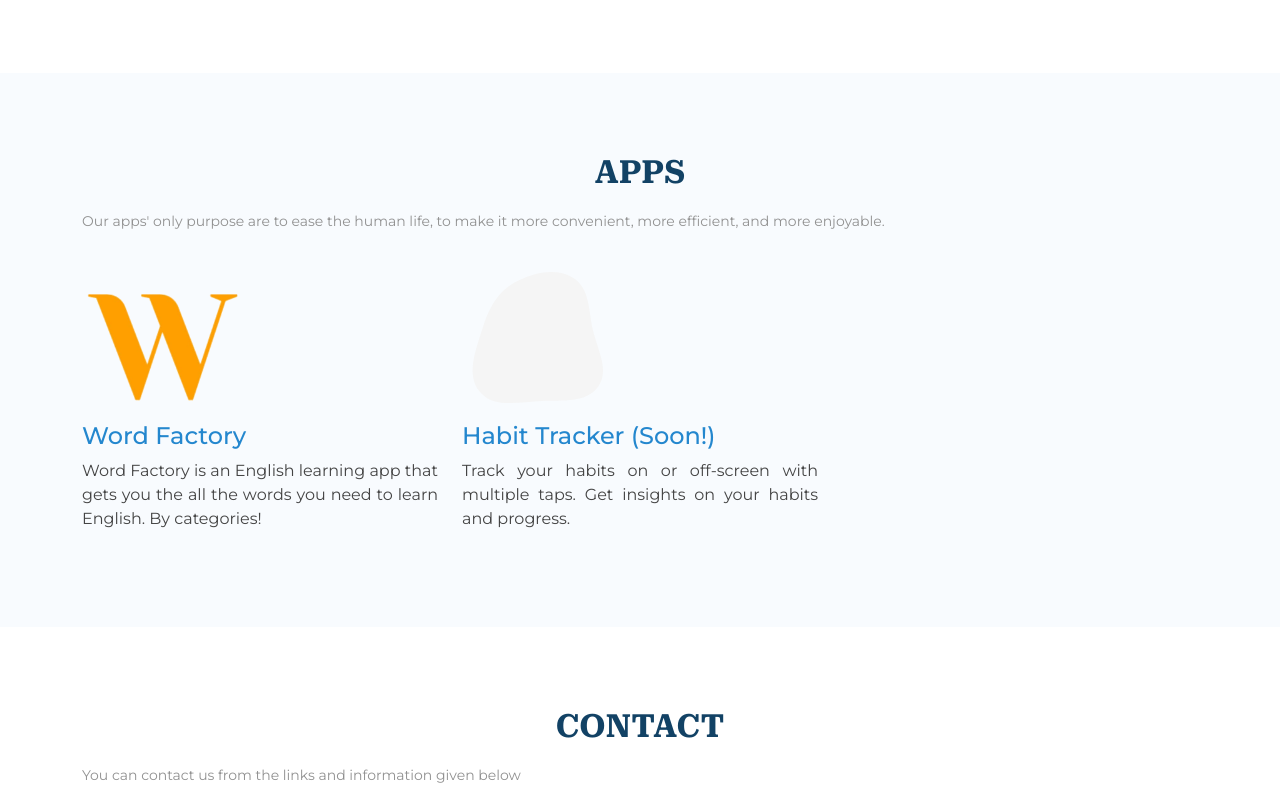
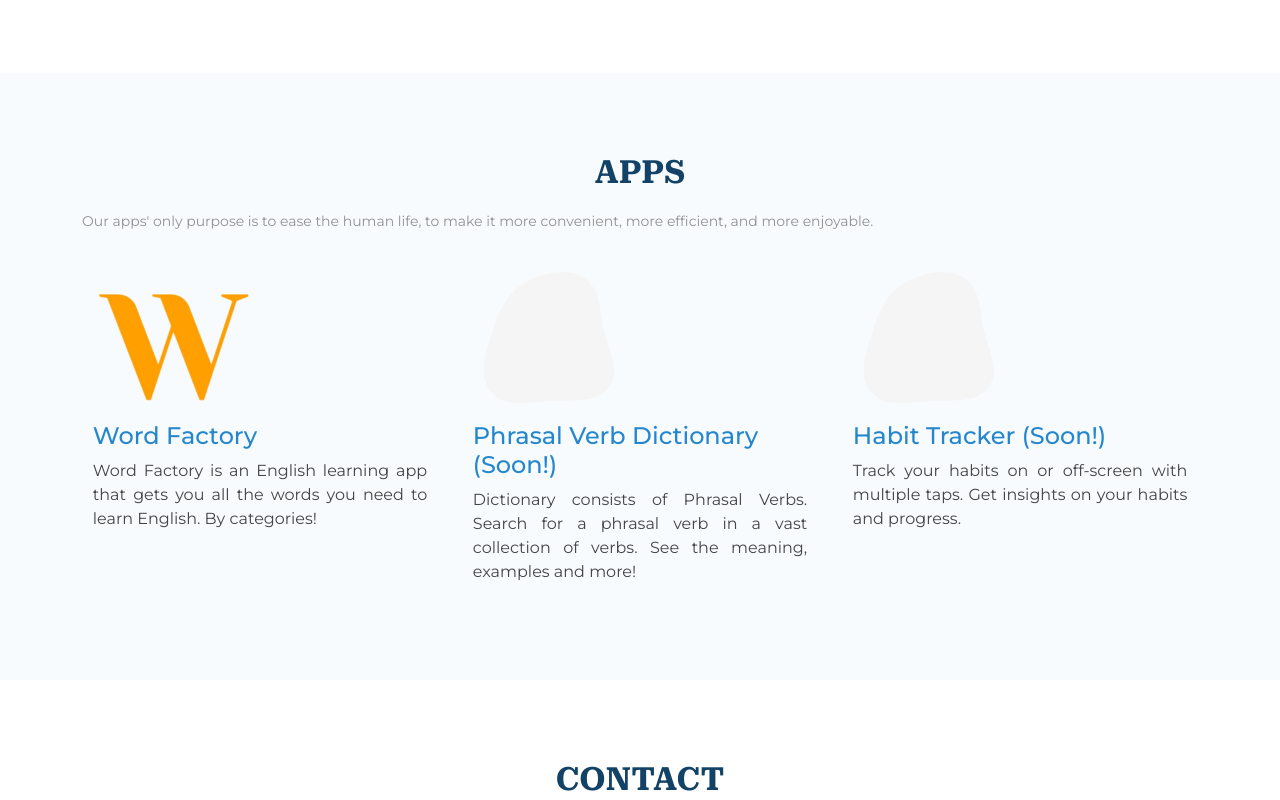
Before and after one commit to gzknp/gzknp.github.io, a plain HTML site: page index.html in a window 1280 px wide. Shown: the part 632-1432 px from the top of the page. Drawn offline with Linux system fonts and the light colour scheme.

Commit message:
Phr. verb. app eklendi. 1-2 typo fixed.

```diff
--- a/assets/css/style.css
+++ b/assets/css/style.css
@@ -40,6 +40,11 @@ li {
   font-family: "Montserrat", serif;
   color: #444444;
   text-align: justify;
+}
+
+.padding-between-cards {
+  padding-left: 2%;
+  padding-right: 2%;
 }
 
 h1,
--- a/index.html
+++ b/index.html
@@ -115,14 +115,14 @@
           <div class="section-title">
             <h2>Apps</h2>
             <p>
-              Our apps' only purpose are to ease the human life, to make it more
+              Our apps' only purpose is to ease the human life, to make it more
               convenient, more efficient, and more enjoyable.
             </p>
           </div>
 
           <div class="row">
             <div
-              class="col-lg-4 col-md-6 d-flex align-items-stretch"
+              class="col-lg-4 col-md-6 d-flex align-items-stretch padding-between-cards"
               data-aos="zoom-in"
               data-aos-delay="100"
             >
@@ -138,13 +138,49 @@
                   <a href="word-factory">Word Factory</a>
                 </h4>
                 <p style="text-align: justify">
-                  Word Factory is an English learning app that gets you the all
-                  the words you need to learn English. By categories!
+                  Word Factory is an English learning app that gets you all the
+                  words you need to learn English. By categories!
                 </p>
               </div>
             </div>
+            <!-- Phrasal Verb Dictionary Card - start -->
             <div
-              class="col-lg-4 col-md-6 d-flex align-items-stretch"
+              class="col-lg-4 col-md-6 d-flex align-items-stretch padding-between-cards"
+              data-aos="zoom-in"
+              data-aos-delay="100"
+            >
+              <div class="icon-box iconbox-blue">
+                <div class="icon">
+                  <svg
+                    width="10em"
+                    height="10em"
+                    viewBox="0 0 600 600"
+                    xmlns="http://www.w3.org/2000/svg"
+                  >
+                    <path
+                      stroke="none"
+                      stroke-width="0"
+                      fill="#f5f5f5"
+                      d="M300,521.0016835830174C376.1290562159157,517.8887921683347,466.0731472004068,529.7835943286574,510.70327084640275,468.03025145048787C554.3714126377745,407.6079735673963,508.03601936045806,328.9844924480964,491.2728898941984,256.3432110539036C474.5976632858925,184.082847569629,479.9380746630129,96.60480741107993,416.23090153303,58.64404602377083C348.86323505073057,18.502131276798302,261.93793281208167,40.57373210992963,193.5410806939664,78.93577620505333C130.42746243093433,114.334589627462,98.30271207620316,179.96522072025542,76.75703585869454,249.04625023123273C51.97151888228291,328.5150500222984,13.704378332031375,421.85034740162234,66.52175969318436,486.19268352777647C119.04800174914682,550.1803526380478,217.28368757567262,524.383925680826,300,521.0016835830174"
+                    ></path>
+                  </svg>
+                </div>
+                <h4>
+                  <a href="phrasal-verb-dict/"
+                    >Phrasal Verb Dictionary (Soon!)</a
+                  >
+                </h4>
+                <p style="text-align: justify">
+                  Dictionary consists of Phrasal Verbs. Search for a phrasal
+                  verb in a vast collection of verbs. See the meaning, examples
+                  and more!
+                </p>
+              </div>
+            </div>
+            <!-- Phrasal Verb Dictionary Card - end -->
+            <!-- Habit Tracker Card - end -->
+            <div
+              class="col-lg-4 col-md-6 d-flex align-items-stretch padding-between-cards"
               data-aos="zoom-in"
               data-aos-delay="100"
             >
@@ -173,6 +209,7 @@
                 </p>
               </div>
             </div>
+            <!-- Habit Tracker Card - end -->
           </div>
         </div>
       </section>
--- a/styles.css
+++ b/styles.css
@@ -26,6 +26,11 @@ body {
   padding: 5%;
 }
 
+/* .padding-between-cards {
+  padding-left: 20%;
+  padding-right: 5%;
+} */
+
 .tbd-msg {
   font-size: 300%;
   font-family: "Roboto Serif", sans-serif;
```
Also changed, not shown: phrasal-verb-dict/index.html (added, +50 -0 lines), phrasal-verb-dict/app-ads.txt (added).
